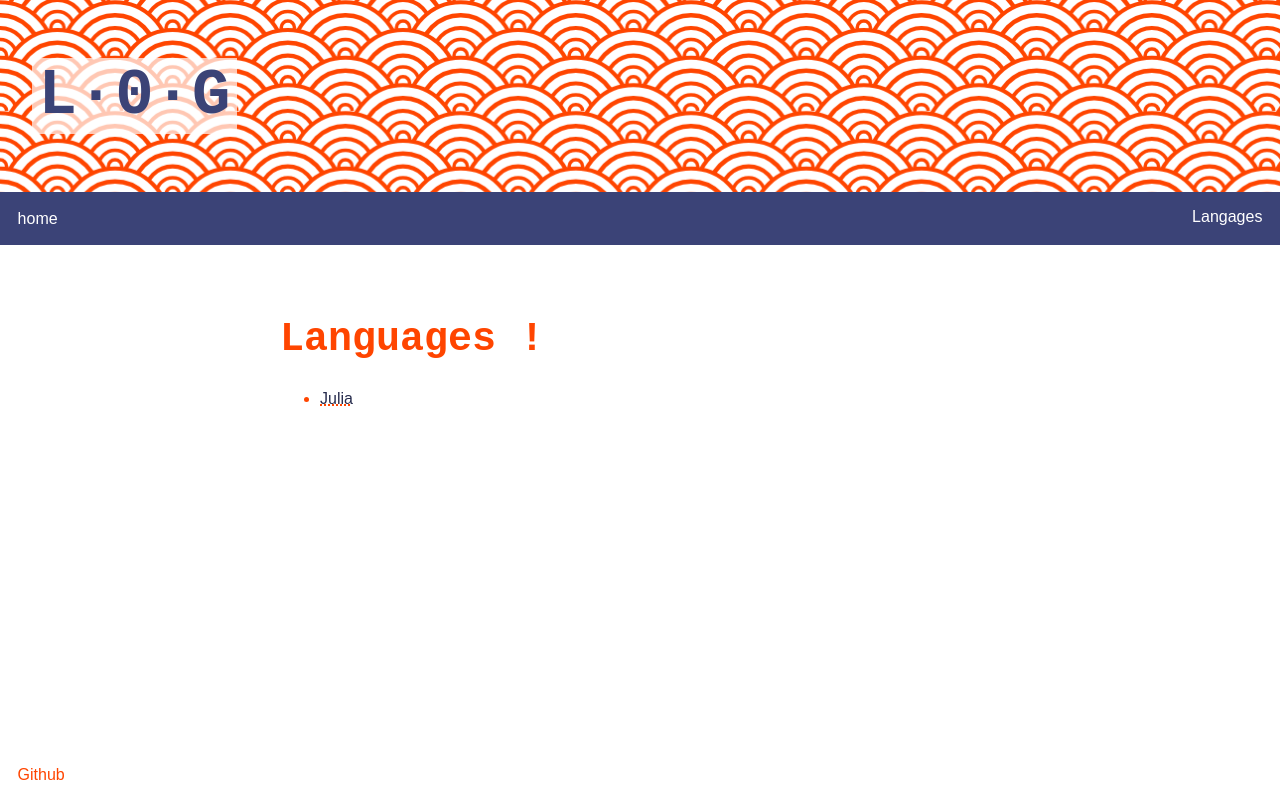
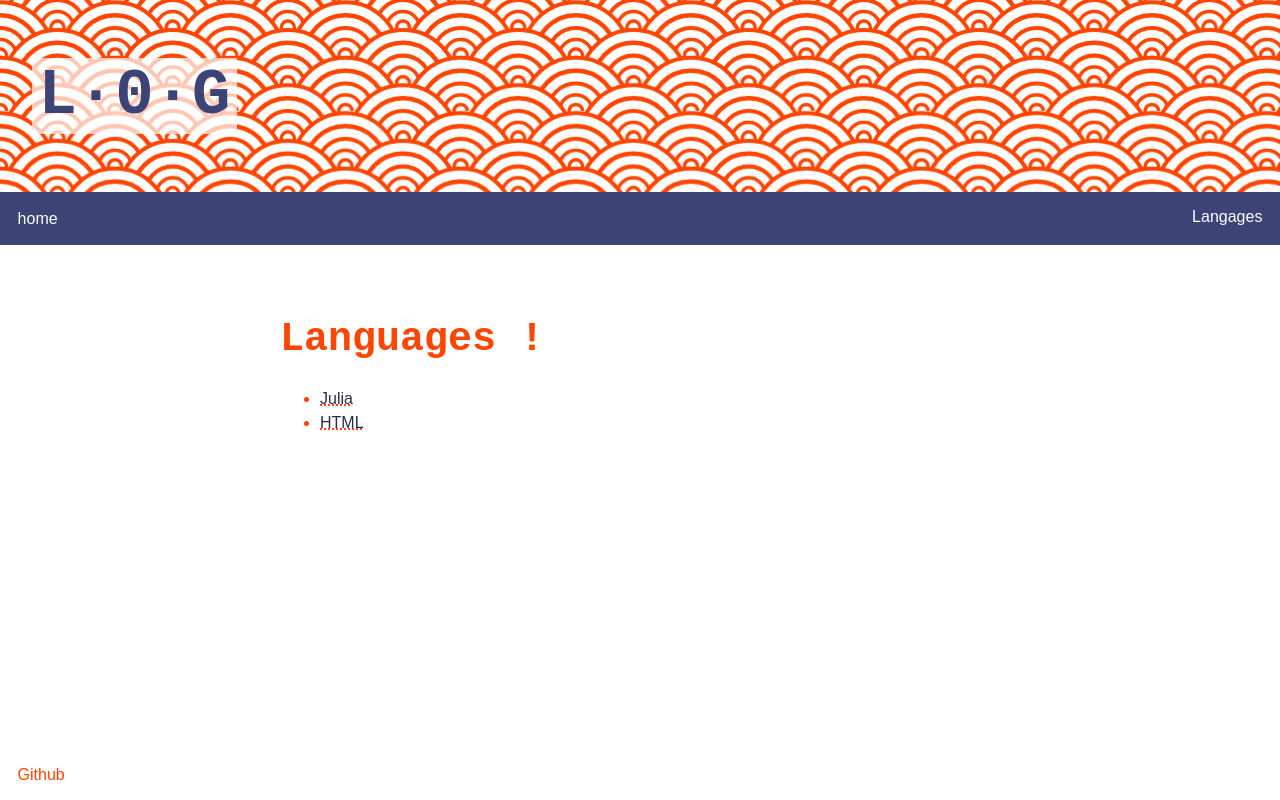
Before and after one commit to sardinecan/sardinecan.github.io, a SvelteKit app: page /languages in a window 1280 px wide. Built offline with nearby package versions, Linux system fonts and the light colour scheme.

Commit message:
added html link

```diff
--- a/src/routes/languages/+page.svelte
+++ b/src/routes/languages/+page.svelte
@@ -2,5 +2,6 @@
 <nav>
   <ul>
     <li><a href="/languages/julia">Julia</a></li>
+    <li><a href="/languages/html">HTML</a></li>
   </ul>
 </nav>
```
